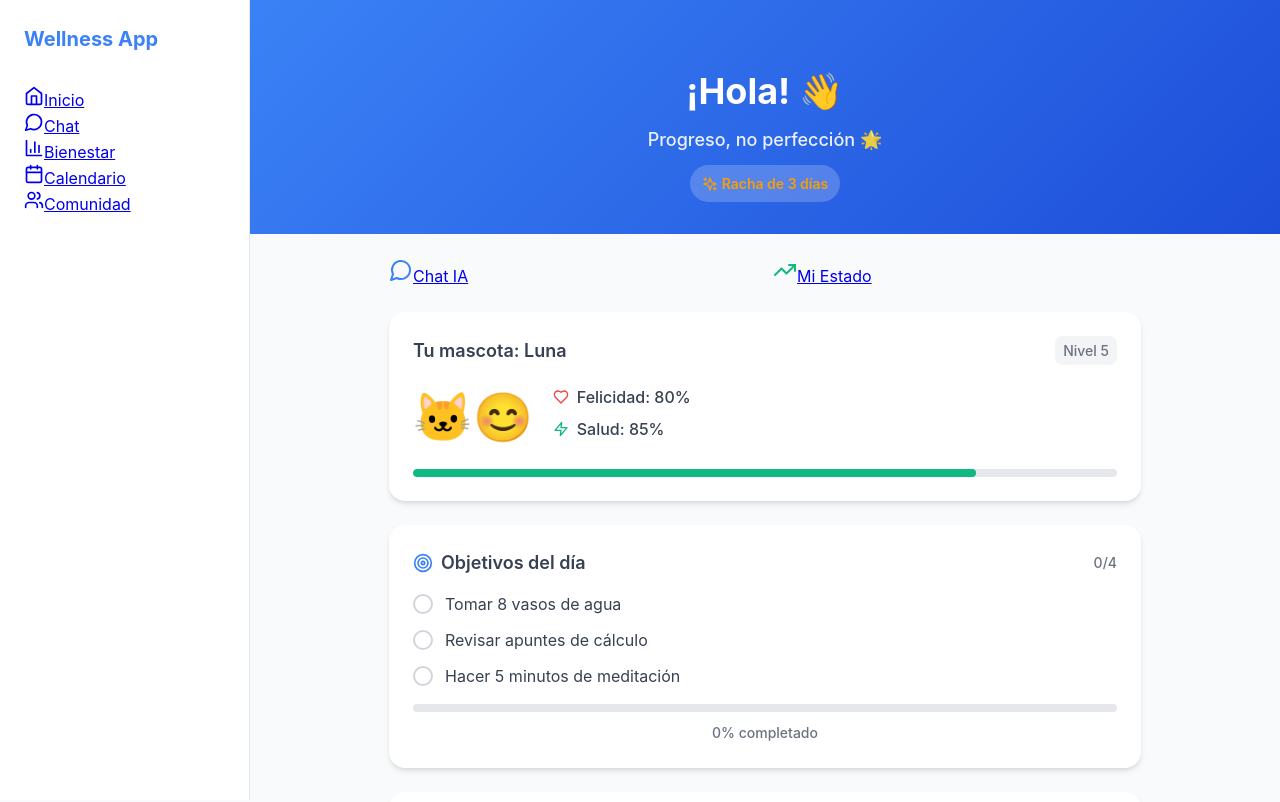
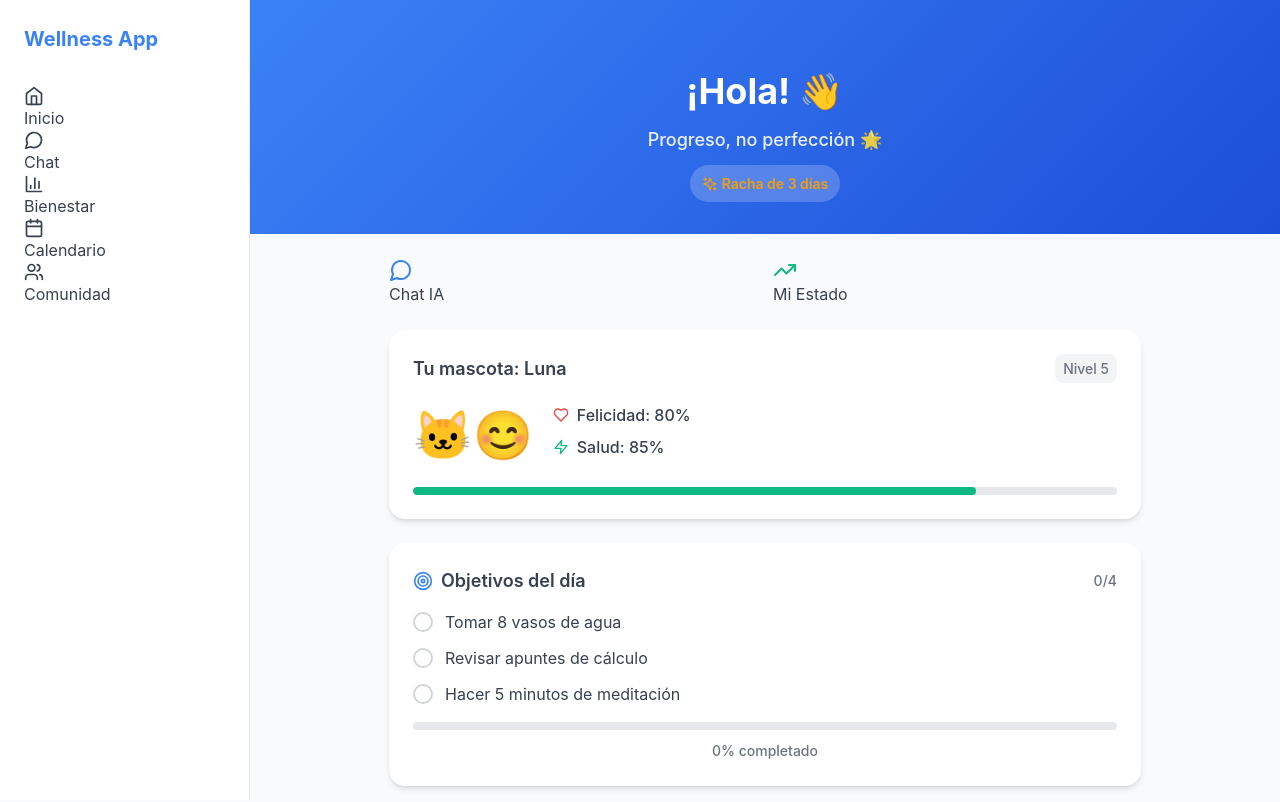
Before and after one commit to RonyOz/virtus-app, a React (Vite) app: page / in a window 1280 px wide. Shown: the top 802 px of the page. Built offline with nearby package versions, Linux system fonts and the light colour scheme.

Commit message:
installed tailwind

```diff
--- a/package.json
+++ b/package.json
@@ -10,12 +10,14 @@
     "preview": "vite preview"
   },
   "dependencies": {
+    "@tailwindcss/vite": "^4.1.10",
     "date-fns": "^2.30.0",
     "lucide-react": "^0.294.0",
     "react": "^18.2.0",
     "react-dom": "^18.2.0",
     "react-router-dom": "^6.20.1",
-    "recharts": "^2.8.0"
+    "recharts": "^2.8.0",
+    "tailwindcss": "^4.1.10"
   },
   "devDependencies": {
     "@types/react": "^18.3.23",
--- a/src/index.css
+++ b/src/index.css
@@ -1,3 +1,5 @@
+@import "tailwindcss";
+
 /* Brand Colors - Customize these variables to change the app's theme */
 :root {
   /* Primary Brand Colors */
--- a/vite.config.ts
+++ b/vite.config.ts
@@ -1,10 +1,11 @@
 import { defineConfig } from 'vite'
 import react from '@vitejs/plugin-react'
 import { resolve } from 'path'
+import tailwindcss from '@tailwindcss/vite'
 
 // https://vitejs.dev/config/
 export default defineConfig({
-  plugins: [react()],
+  plugins: [react(), tailwindcss()],
   resolve: {
     alias: {
       '@': resolve(__dirname, './src'),
```
Also changed, not shown: 1 other file (tests, documents, lock files or other folders).
